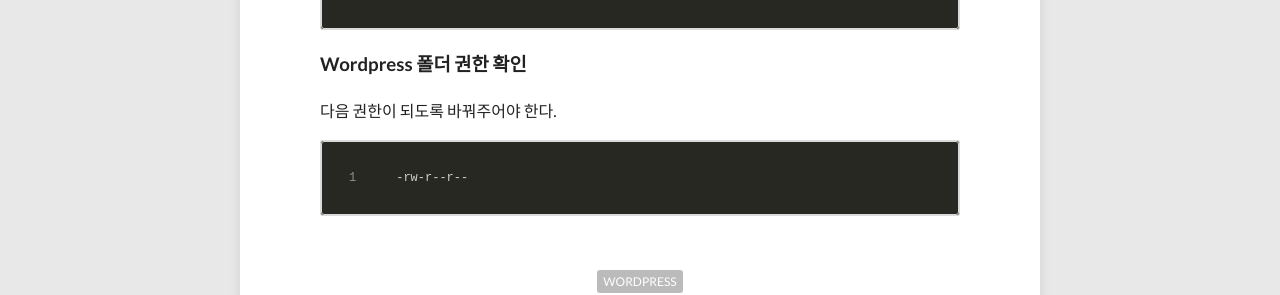
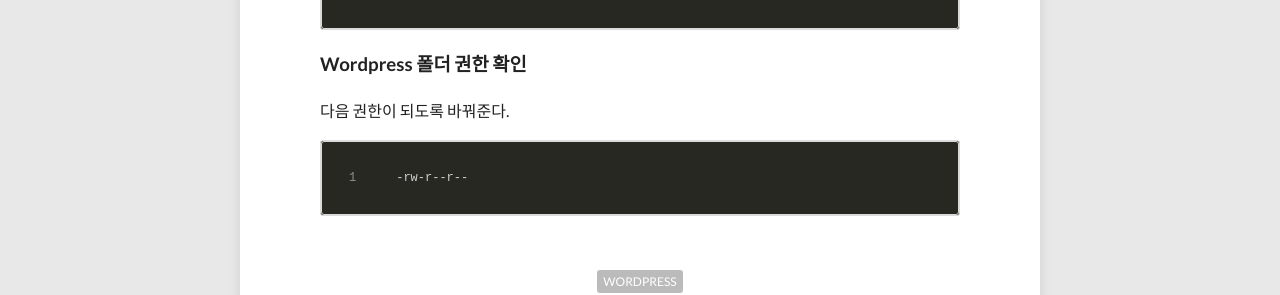
Before and after one commit to cra16/cra16.github.io, a Jekyll site: the page built from _posts/2014-06-18-Wordpress-Direct-Plugin-Installation.md, in a window 1280 px wide. Shown: the part 773-1068 px from the top of the page. Built offline with Jekyll 4.4.1, drawn with Linux system fonts in a browser that asks for light colours; nearby versions of some CDN libraries; comment, search, counter and statistics services are not loaded.

Commit message:
Update post.md

````diff
--- a/_posts/2014-06-18-Wordpress-Direct-Plugin-Installation.md
+++ b/_posts/2014-06-18-Wordpress-Direct-Plugin-Installation.md
@@ -24,7 +24,7 @@ chown -R apache:apache wordpress/
 
 ### Wordpress 폴더 권한 확인
 
-다음 권한이 되도록 바꿔주어야 한다.
+다음 권한이 되도록 바꿔준다.
 
 ```
 -rw-r--r--
````
